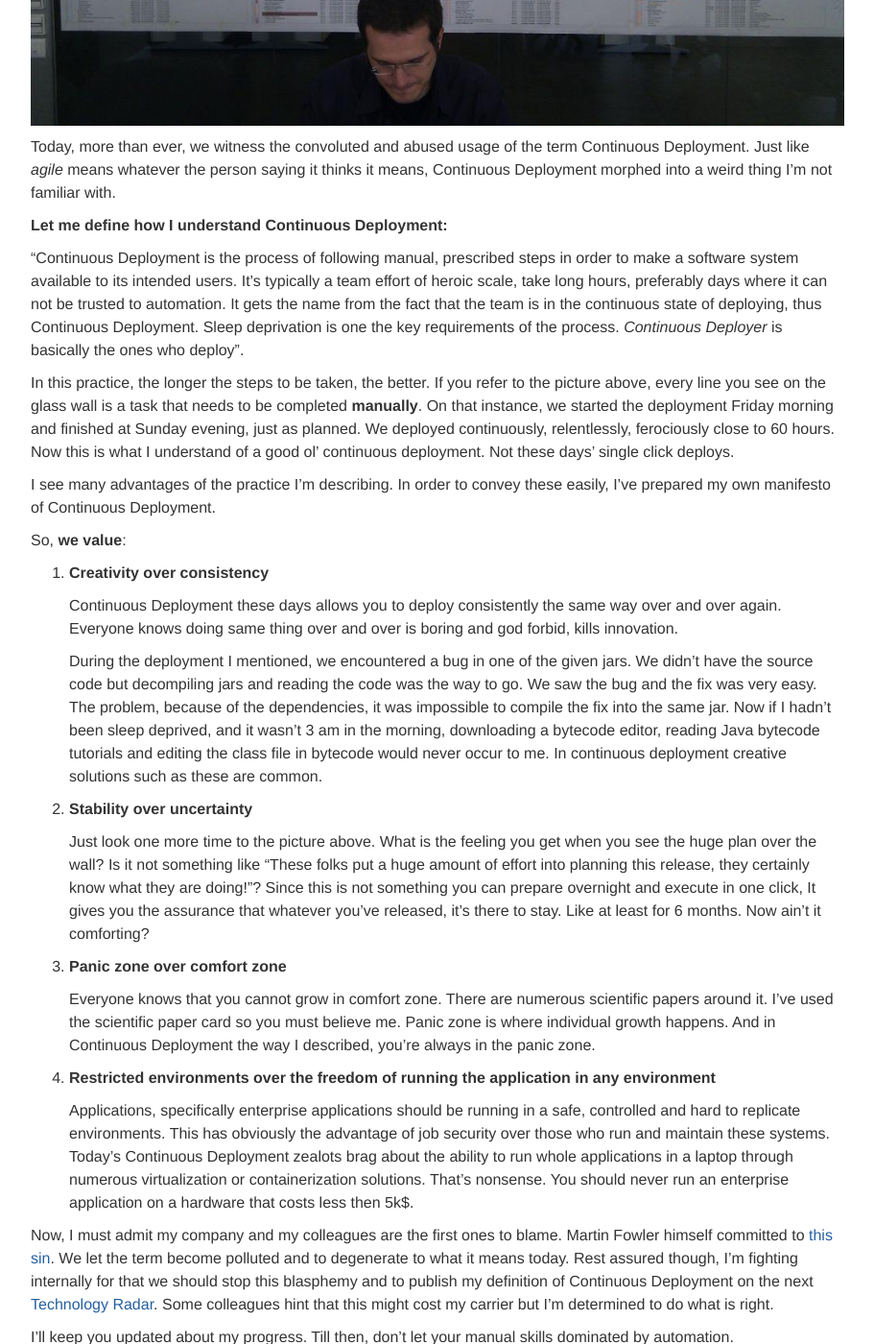
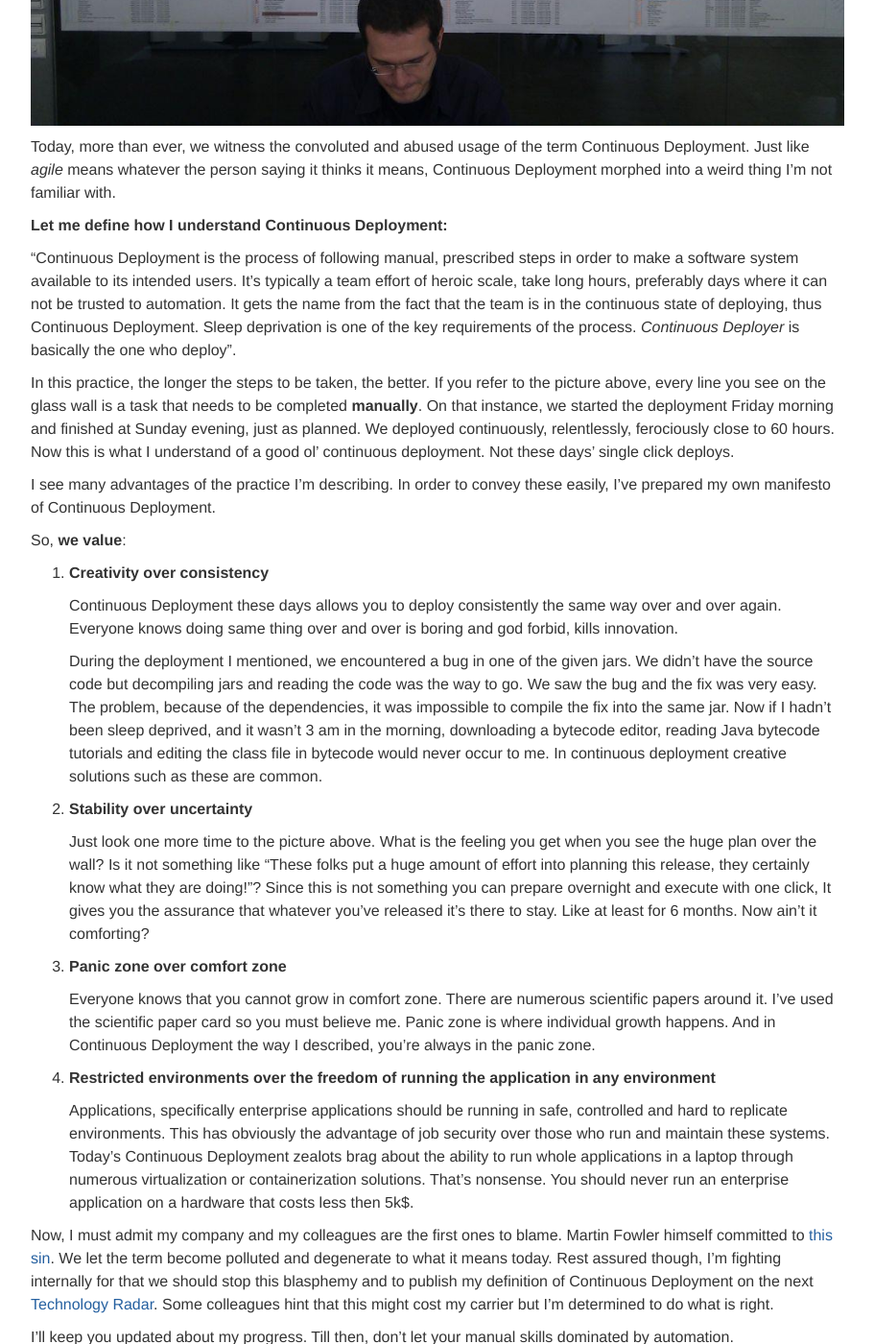
Before and after one commit to selimober/selimober.github.io, a Jekyll site: the page built from _posts/2015-05-11-saving-continuous-deployment.md, in a window 1280 px wide and 1400 px high, scrolled down 773 px. Shown: the whole window at 96% size, without its empty margins (233-1144 px from the left). Built offline with Jekyll 4.4.1, drawn with Linux system fonts in a browser that asks for light colours; some web fonts are replaced; Markdown is read by kramdown in place of the engine named in the settings; comment, search, counter and statistics services are not loaded; some of the changed text lies outside the part shown.

Commit message:
typos and corrections on CD post

```diff
--- a/_posts/2015-05-11-saving-continuous-deployment.md
+++ b/_posts/2015-05-11-saving-continuous-deployment.md
@@ -16,7 +16,7 @@ Today, more than ever, we witness the convoluted and abused usage of the term Co
 
 __Let me define how I understand Continuous Deployment:__
 
-"Continuous Deployment is the process of following manual, prescribed steps in order to make a software system available to its intended users. It's typically a team effort of heroic scale, take long hours, preferably days where it can not be trusted to automation. It gets the name from the fact that the team is in the continuous state of deploying, thus Continuous Deployment. Sleep deprivation is one the key requirements of the process. _Continuous Deployer_ is basically the ones who deploy".
+"Continuous Deployment is the process of following manual, prescribed steps in order to make a software system available to its intended users. It's typically a team effort of heroic scale, take long hours, preferably days where it can not be trusted to automation. It gets the name from the fact that the team is in the continuous state of deploying, thus Continuous Deployment. Sleep deprivation is one of the key requirements of the process. _Continuous Deployer_ is basically the one who deploy".
 
 In this practice, the longer the steps to be taken, the better. If you refer to the picture above, every line you see on the glass wall is a task that needs to be completed __manually__. On that instance, we started the deployment Friday morning and finished at Sunday evening, just as planned. We deployed continuously, relentlessly, ferociously close to 60 hours. Now this is what I understand of a good ol' continuous deployment. Not these days' single click deploys.
 
@@ -32,7 +32,7 @@ So, __we value__:
 
 2. __Stability over uncertainty__
 
-	Just look one more time to the picture above. What is the feeling you get when you see the huge plan over the wall? Is it not something like "These folks put a huge amount of effort into planning this release, they certainly know what they are doing!"? Since this is not something you can prepare overnight and execute in one click, It gives you the assurance that whatever you've released, it's there to stay. Like at least for 6 months. Now ain't it comforting?
+	Just look one more time to the picture above. What is the feeling you get when you see the huge plan over the wall? Is it not something like "These folks put a huge amount of effort into planning this release, they certainly know what they are doing!"? Since this is not something you can prepare overnight and execute with one click, It gives you the assurance that whatever you've released it's there to stay. Like at least for 6 months. Now ain't it comforting?
 
 3. __Panic zone over comfort zone__
 
@@ -40,8 +40,8 @@ So, __we value__:
 
 4. __Restricted environments over the freedom of running the application in any environment__
 
-	Applications, specifically enterprise applications should be running in a safe, controlled and hard to replicate environments. This has obviously the advantage of job security over those who run and maintain these systems. Today's Continuous Deployment zealots brag about the ability to run whole applications in a laptop through numerous virtualization or containerization solutions. That's nonsense. You should never run an enterprise application on a hardware that costs less then 5k$.
+	Applications, specifically enterprise applications should be running in safe, controlled and hard to replicate environments. This has obviously the advantage of job security over those who run and maintain these systems. Today's Continuous Deployment zealots brag about the ability to run whole applications in a laptop through numerous virtualization or containerization solutions. That's nonsense. You should never run an enterprise application on a hardware that costs less then 5k$.
 
-Now, I must admit my company and my colleagues are the first ones to blame. Martin Fowler himself committed to [this sin](http://www.martinfowler.com/bliki/ContinuousDelivery.html). We let the term become polluted and to degenerate to what it means today. Rest assured though, I'm fighting internally for that we should stop this blasphemy and to publish my definition of Continuous Deployment on the next [Technology Radar](http://www.thoughtworks.com/radar). Some colleagues hint that this might cost my carrier but I'm determined to do what is right.
+Now, I must admit my company and my colleagues are the first ones to blame. Martin Fowler himself committed to [this sin](http://www.martinfowler.com/bliki/ContinuousDelivery.html). We let the term become polluted and degenerate to what it means today. Rest assured though, I'm fighting internally for that we should stop this blasphemy and to publish my definition of Continuous Deployment on the next [Technology Radar](http://www.thoughtworks.com/radar). Some colleagues hint that this might cost my carrier but I'm determined to do what is right.
 
 I'll keep you updated about my progress. Till then, don't let your manual skills dominated by automation.
```
Also changed, not shown: other parts of _posts/2015-05-11-saving-continuous-deployment.md (+1 -1 lines).
